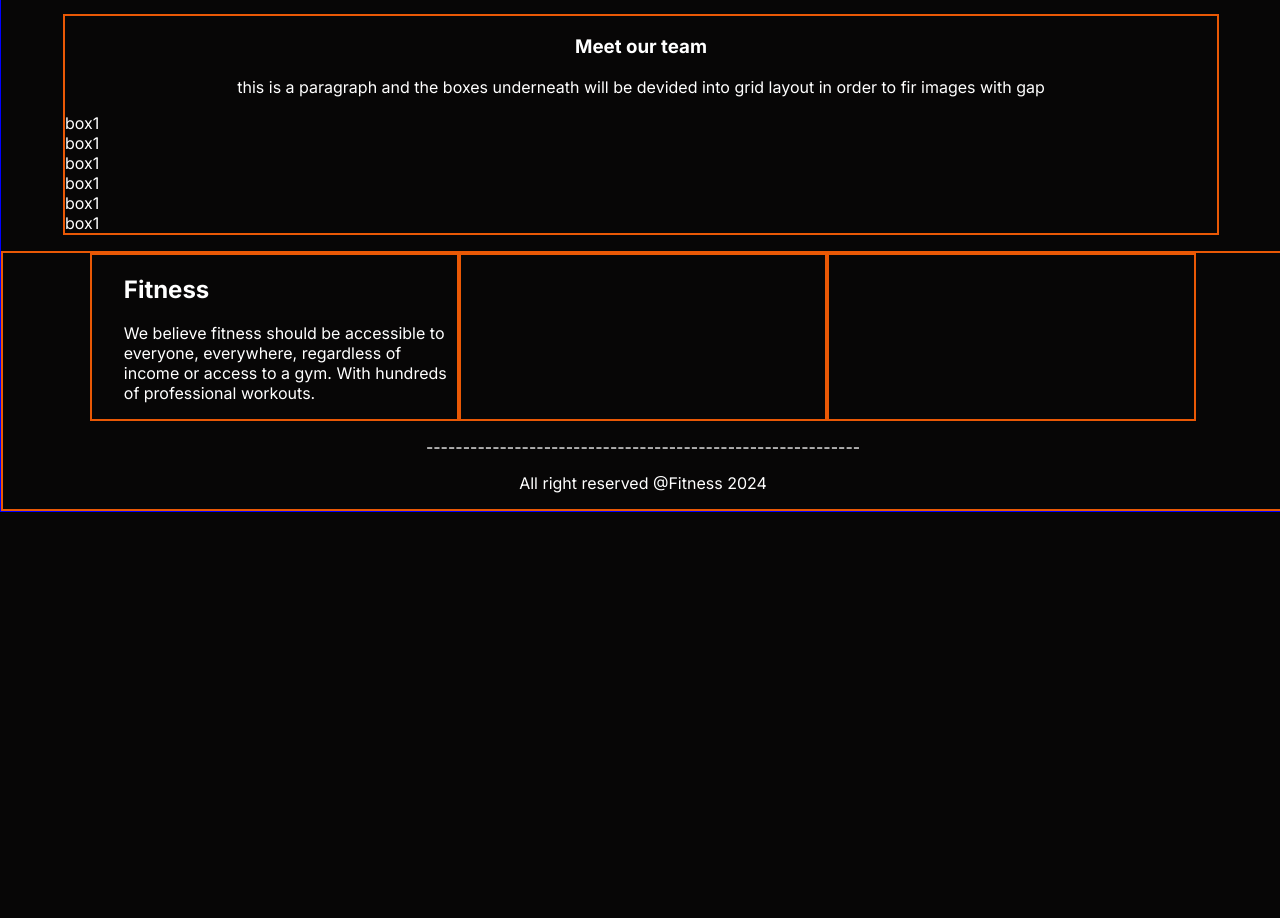
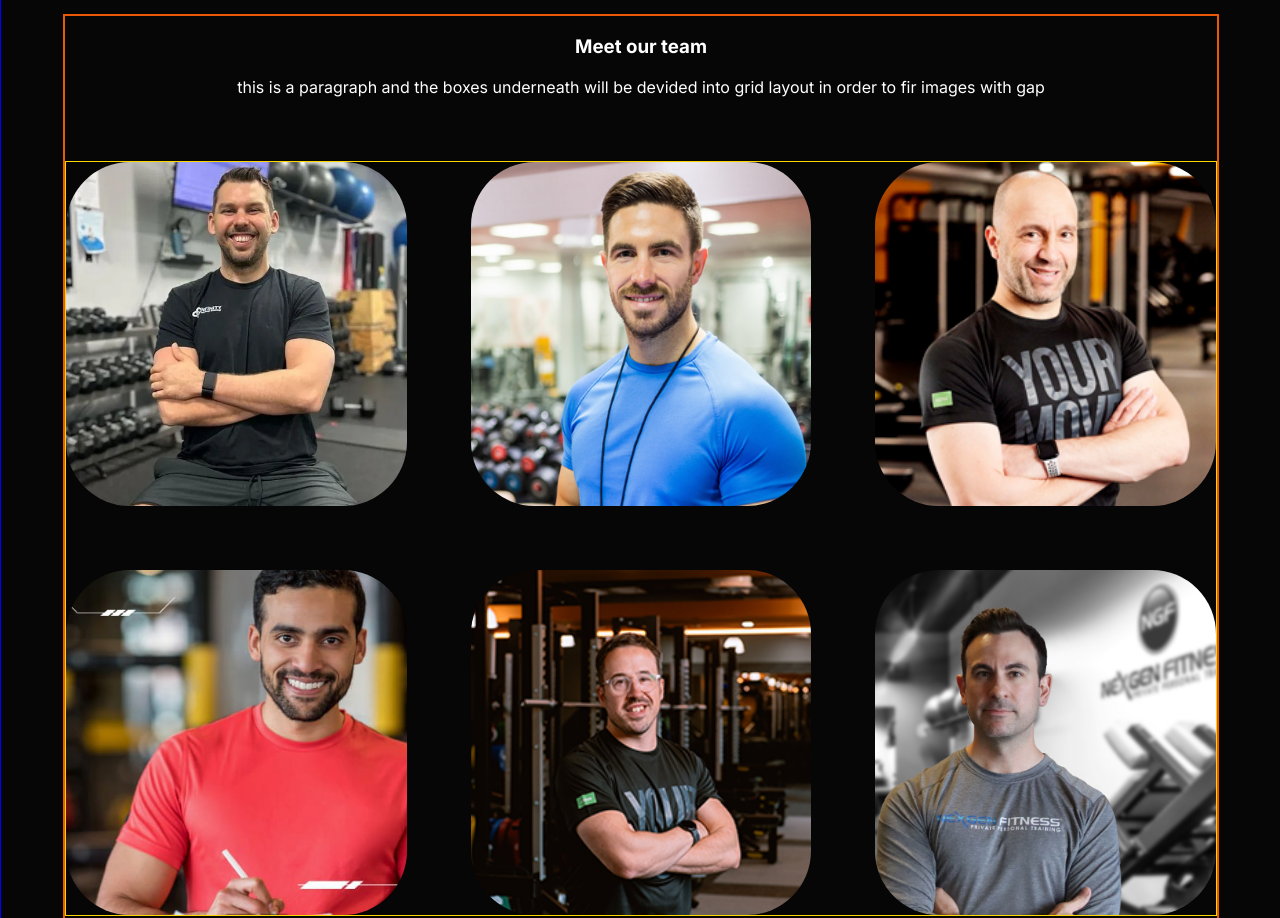
Before and after one commit to Reaz2020/B10A2-versatile-ui-min, a plain HTML site: page index.html in a window 1280 px wide. Shown: the part 2047-2965 px from the top of the page. Before the commit the page ends 2559 px from the top, so only its background shows below. Drawn offline with Linux system fonts and the light colour scheme; a web font is replaced by a local one.

Commit message:
meet team progress

```diff
--- a/design.css
+++ b/design.css
@@ -689,6 +689,31 @@ input{
     border: 2px solid rgb(233, 88, 5);/* need to rmv ltr*/
 }
 
+.team-sec-img-container{
+    border: 1px solid gold;
+    display: grid;
+    grid-template-columns: repeat(3 , 1fr);
+    grid-template-rows: repeat(2, 1fr);
+    gap: 4rem;
+    margin-top: 4rem;
+    margin-bottom: 4rem;
+    grid-template-areas:
+    "meet-our-team-img1 meet-our-team-img2  meet-our-team-img3"
+    "meet-our-team-img4  meet-our-team-img5  meet-our-team-img6"
+
+}
+
+.meet-our-team-img1 img , .meet-our-team-img2 img, .meet-our-team-img3 img,
+.meet-our-team-img4 img , .meet-our-team-img5 img, .meet-our-team-img6 img{
+width: 100%;
+height: 100%;
+object-fit: cover;
+border-radius: 4rem;
+
+
+
+}
+
 .meet-our-team-writing-cotainer{
     text-align: center;
 }
--- a/index.html
+++ b/index.html
@@ -204,12 +204,14 @@
         <p>this is a paragraph and the boxes underneath will be devided into grid layout in order to fir images with gap</p>
         </div>
 
-       <div class="meet-our-team-img">box1</div>
-       <div class="meet-our-team-img">box1</div>
-       <div class="meet-our-team-img">box1</div>
-       <div class="meet-our-team-img">box1</div>
-       <div class="meet-our-team-img">box1</div>
-       <div class="meet-our-team-img">box1</div>
+    <div class="team-sec-img-container">
+<div class="meet-our-team-img1"><img src="images/trainer1.png" alt=""></div>
+<div class="meet-our-team-img2"><img src="images/trainer2.png" alt=""></div>
+<div class="meet-our-team-img3"><img src="images/trainer3.png" alt=""></div>
+<div class="meet-our-team-img4"><img src="images/trainer4.png" alt=""></div>
+<div class="meet-our-team-img5"><img src="images/trainer5.png" alt=""></div>
+<div class="meet-our-team-img6"><img src="images/trainer6.png" alt=""></div>
+    </div>
 
 
     </section>
```
